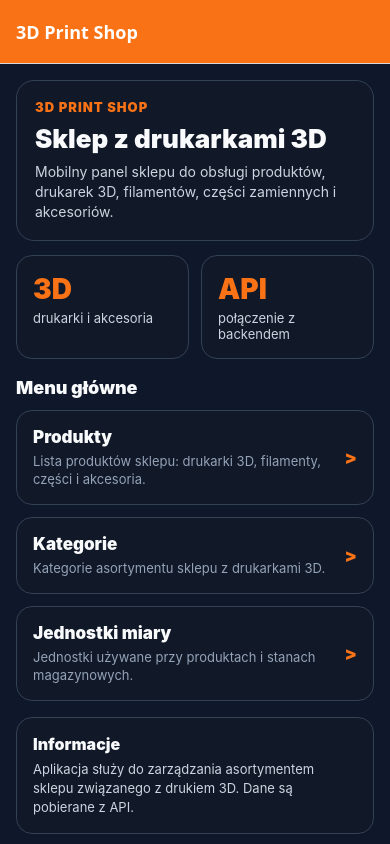
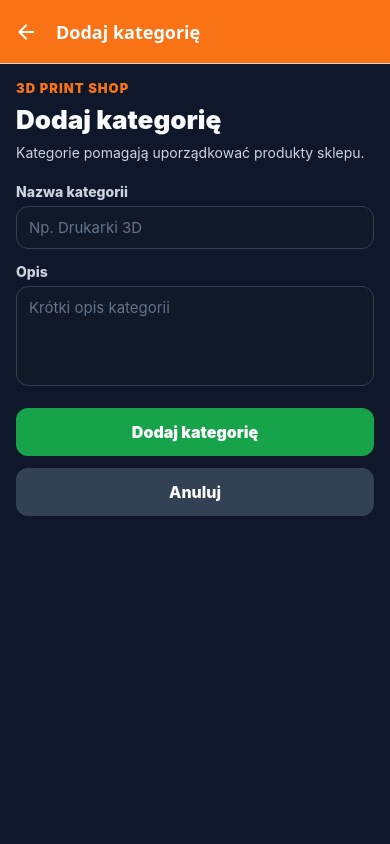
Before and after one commit to ustrzyk/PMAB20026TSaran, a React Native app in the folder SolutionOrdersMobile/: screen /CreateCategory in a window 390 px wide. Built offline with nearby package versions, Linux system fonts and the light colour scheme; no server answers.

Commit message:
feat(Lecture5): Implement category management with create, update, and delete functionalities

```diff
--- a/SolutionOrdersMobile/src/api/apiService.ts
+++ b/SolutionOrdersMobile/src/api/apiService.ts
@@ -2,10 +2,13 @@ import {API_BASE_URL} from './config.ts';
 
 import type {
   CategoryDto,
+  CreateCategoryCommand,
+  CreateCategoryResponse,
   CreateItemCommand,
   CreateItemResponse,
   Item,
   UnitOfMeasurementDto,
+  UpdateCategoryCommand,
   UpdateItemCommand,
 } from '../types/models.ts';
 
@@ -16,7 +19,7 @@ class ApiService {
     this.baseUrl = API_BASE_URL;
   }
 
-  // Wspólna metoda do obsługi zapytań HTTP
+  // Wspólna metoda do obsługi zapytań HTTP.
   private async request<T>(
     endpoint: string,
     options: RequestInit = {},
@@ -44,7 +47,7 @@ class ApiService {
         );
       }
 
-      // PUT / DELETE często zwracają 204 No Content
+      // PUT / DELETE często zwracają 204 No Content.
       if (response.status === 204) {
         return {} as T;
       }
@@ -99,25 +102,56 @@ class ApiService {
   }
 
   // ========== KATEGORIE ==========
-  // Zostawione pod przyszły CategoryController.
-  // Nie wywołuj, jeśli Swagger nie pokazuje /api/Category.
 
+  // GET /api/Category
   async getCategories(): Promise<CategoryDto[]> {
     return this.request<CategoryDto[]>('/Category');
   }
 
+  // GET /api/Category/{id}
   async getCategory(idCategory: number): Promise<CategoryDto> {
     return this.request<CategoryDto>(`/Category/${idCategory}`);
   }
 
+  // POST /api/Category
+  async createCategory(
+    data: CreateCategoryCommand,
+  ): Promise<CreateCategoryResponse> {
+    return this.request<CreateCategoryResponse>('/Category', {
+      method: 'POST',
+      body: JSON.stringify(data),
+    });
+  }
+
+  // PUT /api/Category/{id}
+  async updateCategory(
+    idCategory: number,
+    data: UpdateCategoryCommand,
+  ): Promise<void> {
+    return this.request<void>(`/Category/${idCategory}`, {
+      method: 'PUT',
+      body: JSON.stringify({
+        ...data,
+        idCategory,
+      }),
+    });
+  }
+
+  // DELETE /api/Category/{id}
+  async deleteCategory(idCategory: number): Promise<void> {
+    return this.request<void>(`/Category/${idCategory}`, {
+      method: 'DELETE',
+    });
+  }
+
   // ========== JEDNOSTKI MIARY ==========
-  // Zostawione pod przyszły UnitOfMeasurementController.
-  // Nie wywołuj, jeśli Swagger nie pokazuje /api/UnitOfMeasurement.
 
+  // GET /api/UnitOfMeasurement
   async getUnits(): Promise<UnitOfMeasurementDto[]> {
     return this.request<UnitOfMeasurementDto[]>('/UnitOfMeasurement');
   }
 
+  // GET /api/UnitOfMeasurement/{id}
   async getUnit(idUnitOfMeasurement: number): Promise<UnitOfMeasurementDto> {
     return this.request<UnitOfMeasurementDto>(
       `/UnitOfMeasurement/${idUnitOfMeasurement}`,
@@ -125,5 +159,5 @@ class ApiService {
   }
 }
 
-// Singleton używany w całej aplikacji
+// Singleton używany w całej aplikacji.
 export default new ApiService();
--- a/SolutionOrdersMobile/src/navigation/RootNavigator.tsx
+++ b/SolutionOrdersMobile/src/navigation/RootNavigator.tsx
@@ -3,6 +3,7 @@ import {NavigationContainer} from '@react-navigation/native';
 import {createNativeStackNavigator} from '@react-navigation/native-stack';
 
 import CategoriesScreen from '../screens/CategoriesScreen.tsx';
+import CategoryFormScreen from '../screens/CategoryFormScreen.tsx';
 import HomeScreen from '../screens/HomeScreen.tsx';
 import ItemDetailsScreen from '../screens/ItemDetailsScreen.tsx';
 import ItemFormScreen from '../screens/ItemFormScreen.tsx';
@@ -67,6 +68,18 @@ function RootNavigator(): React.JSX.Element {
         />
 
         <Stack.Screen
+          name="CreateCategory"
+          component={CategoryFormScreen}
+          options={{title: 'Dodaj kategorię'}}
+        />
+
+        <Stack.Screen
+          name="EditCategory"
+          component={CategoryFormScreen}
+          options={{title: 'Edytuj kategorię'}}
+        />
+
+        <Stack.Screen
           name="Units"
           component={UnitsScreen}
           options={{title: 'Jednostki miary'}}
--- a/SolutionOrdersMobile/src/screens/CategoriesScreen.tsx
+++ b/SolutionOrdersMobile/src/screens/CategoriesScreen.tsx
@@ -1,6 +1,7 @@
 import React, {useCallback, useEffect, useState} from 'react';
 import {
   ActivityIndicator,
+  Alert,
   FlatList,
   RefreshControl,
   StyleSheet,
@@ -9,11 +10,16 @@ import {
   View,
 } from 'react-native';
 
+import type {NativeStackScreenProps} from '@react-navigation/native-stack';
+
 import apiService from '../api/apiService.ts';
 
+import type {RootStackParamList} from '../navigation/types.ts';
 import type {CategoryDto} from '../types/models.ts';
 
-function CategoriesScreen(): React.JSX.Element {
+type Props = NativeStackScreenProps<RootStackParamList, 'Categories'>;
+
+function CategoriesScreen({navigation}: Props): React.JSX.Element {
   const [categories, setCategories] = useState<CategoryDto[]>([]);
   const [loading, setLoading] = useState(true);
   const [error, setError] = useState<string | null>(null);
@@ -40,6 +46,38 @@ function CategoriesScreen(): React.JSX.Element {
     loadCategories();
   }, [loadCategories]);
 
+  const handleDelete = (category: CategoryDto): void => {
+    Alert.alert(
+      'Potwierdzenie',
+      `Czy na pewno usunąć kategorię "${category.name ?? 'bez nazwy'}"?`,
+      [
+        {
+          text: 'Anuluj',
+          style: 'cancel',
+        },
+        {
+          text: 'Usuń',
+          style: 'destructive',
+          onPress: async () => {
+            try {
+              await apiService.deleteCategory(category.idCategory);
+
+              setCategories(previousCategories =>
+                previousCategories.filter(
+                  item => item.idCategory !== category.idCategory,
+                ),
+              );
+
+              Alert.alert('Sukces', 'Kategoria została usunięta');
+            } catch (err) {
+              Alert.alert('Błąd', (err as Error).message);
+            }
+          },
+        },
+      ],
+    );
+  };
+
   const renderItem = ({item}: {item: CategoryDto}): React.JSX.Element => {
     return (
       <View style={styles.categoryCard}>
@@ -50,6 +88,22 @@ function CategoriesScreen(): React.JSX.Element {
         </Text>
 
         <Text style={styles.categoryId}>ID kategorii: {item.idCategory}</Text>
+
+        <View style={styles.actions}>
+          <TouchableOpacity
+            style={styles.editButton}
+            onPress={() => navigation.navigate('EditCategory', {category: item})}
+            activeOpacity={0.8}>
+            <Text style={styles.buttonText}>Edytuj</Text>
+          </TouchableOpacity>
+
+          <TouchableOpacity
+            style={styles.deleteButton}
+            onPress={() => handleDelete(item)}
+            activeOpacity={0.8}>
+            <Text style={styles.buttonText}>Usuń</Text>
+          </TouchableOpacity>
+        </View>
       </View>
     );
   };
@@ -99,6 +153,13 @@ function CategoriesScreen(): React.JSX.Element {
           <Text style={styles.refreshButtonText}>Odśwież</Text>
         </TouchableOpacity>
       </View>
+
+      <TouchableOpacity
+        style={styles.createButton}
+        onPress={() => navigation.navigate('CreateCategory')}
+        activeOpacity={0.8}>
+        <Text style={styles.createButtonText}>+ Dodaj kategorię</Text>
+      </TouchableOpacity>
 
       <FlatList
         data={categories}
@@ -228,6 +289,21 @@ const styles = StyleSheet.create({
     fontWeight: '800',
   },
 
+  createButton: {
+    backgroundColor: '#16a34a',
+    marginHorizontal: 16,
+    marginTop: 14,
+    paddingVertical: 13,
+    borderRadius: 12,
+    alignItems: 'center',
+  },
+
+  createButtonText: {
+    color: '#ffffff',
+    fontSize: 15,
+    fontWeight: '900',
+  },
+
   listContent: {
     padding: 16,
     paddingBottom: 30,
@@ -262,6 +338,33 @@ const styles = StyleSheet.create({
     fontWeight: '800',
   },
 
+  actions: {
+    flexDirection: 'row',
+    gap: 10,
+    marginTop: 12,
+  },
+
+  editButton: {
+    flex: 1,
+    backgroundColor: '#2563eb',
+    paddingVertical: 10,
+    borderRadius: 10,
+  },
+
+  deleteButton: {
+    flex: 1,
+    backgroundColor: '#7f1d1d',
+    paddingVertical: 10,
+    borderRadius: 10,
+  },
+
+  buttonText: {
+    color: '#ffffff',
+    fontSize: 13,
+    fontWeight: '800',
+    textAlign: 'center',
+  },
+
   emptyText: {
     color: '#94a3b8',
     textAlign: 'center',
--- /dev/null
+++ b/SolutionOrdersMobile/src/screens/CategoryFormScreen.tsx
@@ -0,0 +1,235 @@
+import React, {useState} from 'react';
+import {
+  Alert,
+  KeyboardAvoidingView,
+  Platform,
+  ScrollView,
+  StyleSheet,
+  Text,
+  TextInput,
+  TouchableOpacity,
+} from 'react-native';
+
+import type {NativeStackScreenProps} from '@react-navigation/native-stack';
+
+import apiService from '../api/apiService.ts';
+
+import type {RootStackParamList} from '../navigation/types.ts';
+
+type CreateProps = NativeStackScreenProps<RootStackParamList, 'CreateCategory'>;
+type EditProps = NativeStackScreenProps<RootStackParamList, 'EditCategory'>;
+
+type Props = CreateProps | EditProps;
+
+function CategoryFormScreen({navigation, route}: Props): React.JSX.Element {
+  const isEditMode = route.name === 'EditCategory';
+  const editedCategory = isEditMode ? route.params.category : undefined;
+
+  const [name, setName] = useState(editedCategory?.name ?? '');
+  const [description, setDescription] = useState(
+    editedCategory?.description ?? '',
+  );
+  const [submitting, setSubmitting] = useState(false);
+
+  const validateForm = (): boolean => {
+    if (name.trim().length === 0) {
+      Alert.alert('Błąd', 'Podaj nazwę kategorii');
+      return false;
+    }
+
+    if (name.trim().length > 64) {
+      Alert.alert('Błąd', 'Nazwa kategorii może mieć maksymalnie 64 znaki');
+      return false;
+    }
+
+    return true;
+  };
+
+  const handleSave = async (): Promise<void> => {
+    if (!validateForm()) {
+      return;
+    }
+
+    try {
+      setSubmitting(true);
+
+      if (isEditMode && editedCategory) {
+        await apiService.updateCategory(editedCategory.idCategory, {
+          idCategory: editedCategory.idCategory,
+          name: name.trim(),
+          description:
+            description.trim().length > 0 ? description.trim() : null,
+          isActive: editedCategory.isActive ?? true,
+        });
+
+        Alert.alert('Sukces', 'Kategoria została zaktualizowana');
+      } else {
+        await apiService.createCategory({
+          name: name.trim(),
+          description:
+            description.trim().length > 0 ? description.trim() : null,
+        });
+
+        Alert.alert('Sukces', 'Kategoria została dodana');
+      }
+
+      navigation.goBack();
+    } catch (err) {
+      Alert.alert('Błąd', (err as Error).message);
+    } finally {
+      setSubmitting(false);
+    }
+  };
+
+  return (
+    <KeyboardAvoidingView
+      style={styles.container}
+      behavior={Platform.OS === 'ios' ? 'padding' : undefined}>
+      <ScrollView contentContainerStyle={styles.content}>
+        <Text style={styles.appName}>3D Print Shop</Text>
+
+        <Text style={styles.title}>
+          {isEditMode ? 'Edytuj kategorię' : 'Dodaj kategorię'}
+        </Text>
+
+        <Text style={styles.subtitle}>
+          Kategorie pomagają uporządkować produkty sklepu.
+        </Text>
+
+        <Text style={styles.label}>Nazwa kategorii</Text>
+        <TextInput
+          style={styles.input}
+          value={name}
+          onChangeText={setName}
+          placeholder="Np. Drukarki 3D"
+          placeholderTextColor="#64748b"
+        />
+
+        <Text style={styles.label}>Opis</Text>
+        <TextInput
+          style={[styles.input, styles.textArea]}
+          value={description}
+          onChangeText={setDescription}
+          placeholder="Krótki opis kategorii"
+          placeholderTextColor="#64748b"
+          multiline
+        />
+
+        <TouchableOpacity
+          style={[styles.saveButton, submitting && styles.disabledButton]}
+          onPress={handleSave}
+          activeOpacity={0.8}
+          disabled={submitting}>
+          <Text style={styles.saveButtonText}>
+            {submitting
+              ? 'Zapisywanie...'
+              : isEditMode
+                ? 'Zapisz zmiany'
+                : 'Dodaj kategorię'}
+          </Text>
+        </TouchableOpacity>
+
+        <TouchableOpacity
+          style={styles.cancelButton}
+          onPress={() => navigation.goBack()}
+          activeOpacity={0.8}
+          disabled={submitting}>
+          <Text style={styles.cancelButtonText}>Anuluj</Text>
+        </TouchableOpacity>
+      </ScrollView>
+    </KeyboardAvoidingView>
+  );
+}
+
+const styles = StyleSheet.create({
+  container: {
+    flex: 1,
+    backgroundColor: '#0f172a',
+  },
+
+  content: {
+    padding: 16,
+    paddingBottom: 32,
+  },
+
+  appName: {
+    color: '#f97316',
+    fontSize: 13,
+    fontWeight: '900',
+    letterSpacing: 1,
+    textTransform: 'uppercase',
+    marginBottom: 8,
+  },
+
+  title: {
+    color: '#f8fafc',
+    fontSize: 26,
+    fontWeight: '900',
+  },
+
+  subtitle: {
+    color: '#cbd5e1',
+    fontSize: 14,
+    lineHeight: 20,
+    marginTop: 8,
+    marginBottom: 20,
+  },
+
+  label: {
+    color: '#cbd5e1',
+    fontSize: 14,
+    fontWeight: '800',
+    marginBottom: 6,
+  },
+
+  input: {
+    backgroundColor: '#111827',
+    borderWidth: 1,
+    borderColor: '#334155',
+    color: '#f8fafc',
+    borderRadius: 12,
+    paddingHorizontal: 12,
+    paddingVertical: 11,
+    fontSize: 15,
+    marginBottom: 14,
+  },
+
+  textArea: {
+    height: 100,
+    textAlignVertical: 'top',
+  },
+
+  saveButton: {
+    backgroundColor: '#16a34a',
+    paddingVertical: 14,
+    borderRadius: 12,
+    alignItems: 'center',
+    marginTop: 8,
+  },
+
+  disabledButton: {
+    opacity: 0.65,
+  },
+
+  saveButtonText: {
+    color: '#ffffff',
+    fontSize: 16,
+    fontWeight: '900',
+  },
+
+  cancelButton: {
+    backgroundColor: '#334155',
+    paddingVertical: 14,
+    borderRadius: 12,
+    alignItems: 'center',
+    marginTop: 12,
+  },
+
+  cancelButtonText: {
+    color: '#ffffff',
+    fontSize: 16,
+    fontWeight: '800',
+  },
+});
+
+export default CategoryFormScreen;
```
Also changed, not shown: SolutionOrdersMobile/src/navigation/types.ts (+8 -1 lines), SolutionOrdersMobile/src/types/models.ts (+29 -13 lines).
